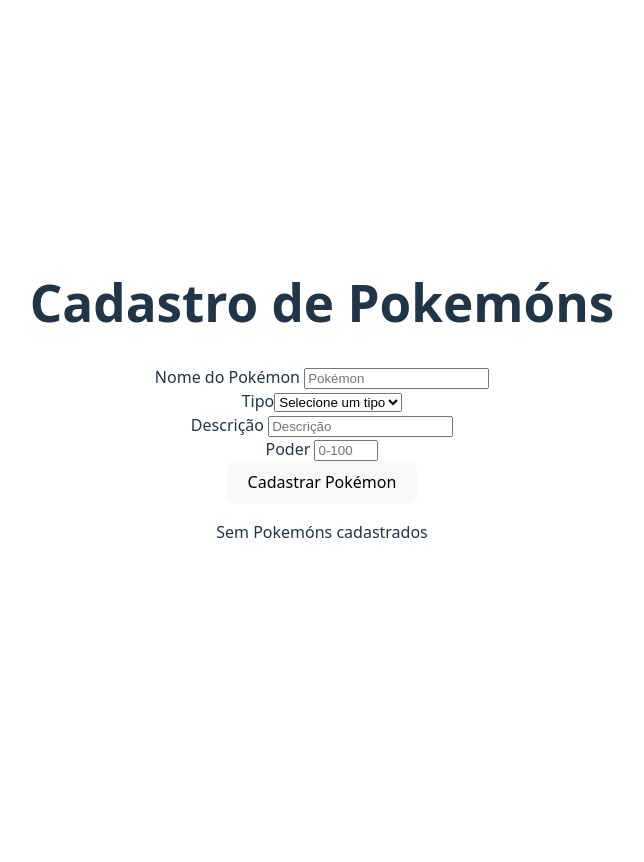
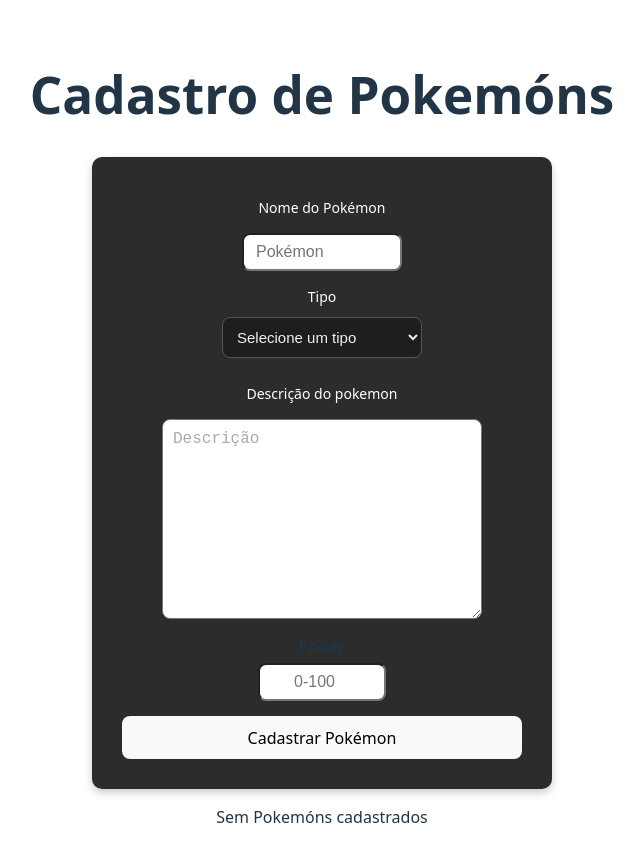
Before and after one commit to nataliatrindade/cadastro-pokemons, a React (Vite) app: page / in a window 1280 px wide. Shown: the top 862 px of the page, without its empty margins (318-962 px from the left). Before the commit the page ends 800 px from the top, so only its background shows below. Built offline with nearby package versions, Linux system fonts and the light colour scheme.

Commit message:
estilizando a o forms e a tabela de exibição dos pokemons

```diff
--- /dev/null
+++ b/src/components/Form.css
@@ -0,0 +1,108 @@
+label#tipo-select {
+    display: flex;
+    flex-direction: column;
+    gap: 10px;
+    color: #fff;
+    font-weight: 500;
+    font-size: 14px;
+}
+
+label#tipo-select select {
+    align-self: center;
+    padding: 10px;
+    border-radius: 8px;
+    border: 1px solid #555;
+    background-color: #1e1e1e;
+    color: #f0f0f0;
+    font-size: 15px;
+    cursor: pointer;
+    width: 50%;
+    box-sizing: border-box;
+}
+
+
+label#tipo-select select:hover {
+  border-color: #888;
+}
+
+
+.pokemon-form {
+    display: flex;
+    flex-direction: column;
+    align-content: space-between;
+    gap: 15px;
+    background-color: #2c2c2c;
+    padding: 30px;
+    border-radius: 10px;
+    max-width: 400px;
+    margin: auto;
+    box-shadow: 0 4px 8px rgba(0, 0, 0, 0.2);
+}
+
+
+.descricao-input {
+    margin-top: 10px;
+    display: flex;
+    flex-direction: column;
+    color: #fff;
+    gap: 15px;
+    font-weight: 500;
+    font-size: 14px;
+}
+
+.descricao-input textarea {
+    align-self: center;
+    width: 80%;
+    height: 200px;
+    border-radius: 8px;
+    font-size: 1rem;
+    padding: 10px;
+    resize: vertical;
+    outline: none;
+    box-sizing: border-box;
+}
+
+.descricao-input textarea::placeholder {
+  color: #aaa;
+}
+
+
+.poder-pokemon {
+    display: flex;
+    flex-direction: column;
+    gap: 5px;
+}
+
+.poder-pokemon label {
+    font-weight: 600;
+}
+
+.poder-pokemon input{
+    align-self: center;
+    width: 100px;
+    padding: 8px 12px;
+    font-size: 1rem;
+    border-radius: 8px;
+    text-align: center;
+    outline: none;
+}
+
+.nome-input {
+    align-self: center;
+    margin-top: 10px;
+    display: flex;
+    flex-direction: column;
+    color: #fff;
+    width: 40%;
+    gap: 15px;
+    font-weight: 500;
+    font-size: 14px;
+}
+
+.nome-input input {
+    padding: 8px 12px;
+    font-size: 1rem;
+    border-radius: 8px;
+    outline: none;
+    box-sizing: border-box;
+}
--- a/src/components/Form.jsx
+++ b/src/components/Form.jsx
@@ -1,6 +1,7 @@
 import { useState } from "react";
 import { ToastContainer, toast } from 'react-toastify'
 import "react-toastify/dist/ReactToastify.css";
+import "./Form.css"
 
 const Form = ({ onAddPokemon  }) => {
     const notificacaoSucesso = () => toast.success("Pokémon cadastrado!");
@@ -44,12 +45,13 @@
 
       return (
         <div>
-          <form onSubmit={handleSubmit}>
-            <div>
+          <form onSubmit={handleSubmit} class="pokemon-form">
+            <div className="nome-input">
               <label htmlFor="nome">Nome do Pokémon </label>
               <input
                 type="text"
                 name="nome"
+                id="nome"
                 placeholder="Pokémon"
                 onChange={(e) => { setNome(e.target.value) }
                     }
@@ -57,7 +59,7 @@
               />
             </div>
 
-            <label>
+            <label id="tipo-select">
               Tipo
               <select name="tipo" onChange={(e) => setTipo(e.target.value)} value={tipo}>
                 <option value="">Selecione um tipo</option>
@@ -82,23 +84,24 @@
               </select>
             </label>
 
-            <div>
-              <label htmlFor="descricao">Descrição </label>
-              <input
-                type="text"
+            <div className="descricao-input">
+              <label htmlFor="descricao">Descrição do pokemon</label>
+              <textarea
+                id="descricao"
                 name="descricao"
                 placeholder="Descrição"
-                onChange={(e) => { setDescricao(e.target.value) }
-                    }
+                onChange={(e) => setDescricao(e.target.value)}
                 value={descricao}
               />
             </div>
 
-            <div>
+
+            <div className="poder-pokemon">
               <label htmlFor="poder">Poder </label>
               <input
                 type="number"
                 name="poder"
+                id="poder"
                 placeholder="0-100"
                 max="100" min="0"
                 onChange={(e) => { setPoder(e.target.value) }
--- a/src/components/PokemonList.jsx
+++ b/src/components/PokemonList.jsx
@@ -1,4 +1,5 @@
 import { useEffect, useState } from "react";
+import "./PokemonList.css"
 
 const PokemonList = ({ atualizarLista }) => {
     const [pokemons, setPokemons] = useState([]);
@@ -13,18 +14,30 @@
     }
 
       return (
-        <div>
-          <h2>Pokemóns cadastrados</h2>
-          <ul>
+      <div>
+        <h2>Pokémons cadastrados</h2>
+        <table className="pokemon-table">
+          <thead>
+            <tr>
+              <th>Nome</th>
+              <th>Tipo</th>
+              <th>Poder</th>
+              <th>Descrição</th>
+            </tr>
+          </thead>
+          <tbody>
             {pokemons.map((pokemon, i) => (
-              <li key={i}>
-                  {pokemon.nome} - {pokemon.tipo} - {pokemon.poder}
-                  <br />
-                  {pokemon.descricao}
-              </li>
+              <tr key={i}>
+                <td>{pokemon.nome}</td>
+                <td>{pokemon.tipo}</td>
+                <td>{pokemon.poder}</td>
+                <td>{pokemon.descricao}</td>
+              </tr>
             ))}
-          </ul>
-        </div>
+          </tbody>
+        </table>
+      </div>
+
     )
 }
 
--- /dev/null
+++ b/src/components/pokemonList.css
@@ -0,0 +1,27 @@
+.pokemon-table {
+  width: 100%;
+  border-collapse: collapse;
+  margin-top: 15px;
+  font-family: 'Poppins', sans-serif;
+}
+
+.pokemon-table th, .pokemon-table td {
+  padding: 10px 15px;
+  text-align: left;
+  border-bottom: 1px solid #ddd;
+}
+
+.pokemon-table th {
+  background-color: #FF2300;
+  color: #333;
+  font-weight: 600;
+}
+
+.pokemon-table tr:nth-child(even) {
+  background-color: rgb(84, 84, 84);
+}
+
+.pokemon-table tr:hover {
+  background-color: #fff6d5;
+  transition: 0.2s ease;
+}
```
